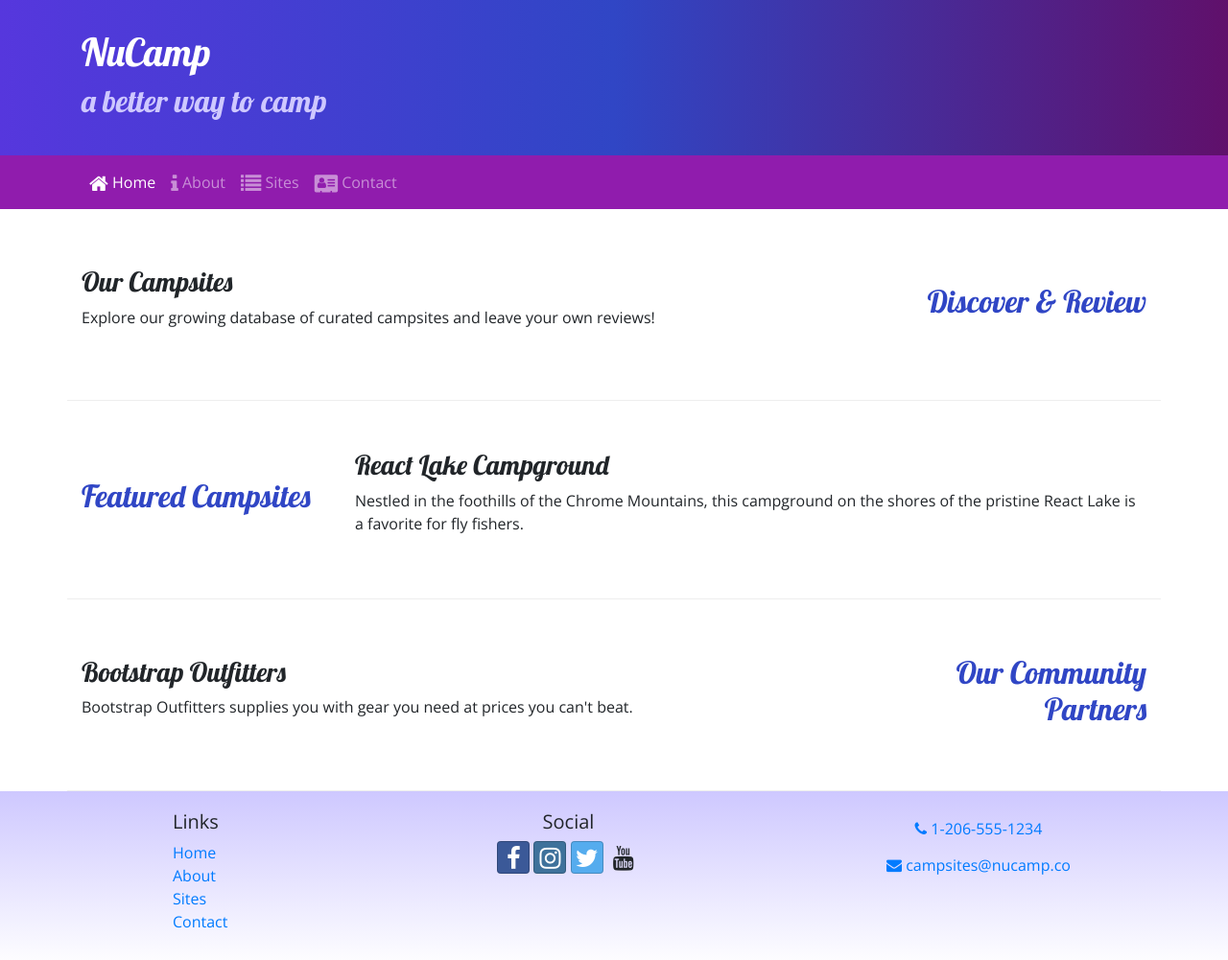
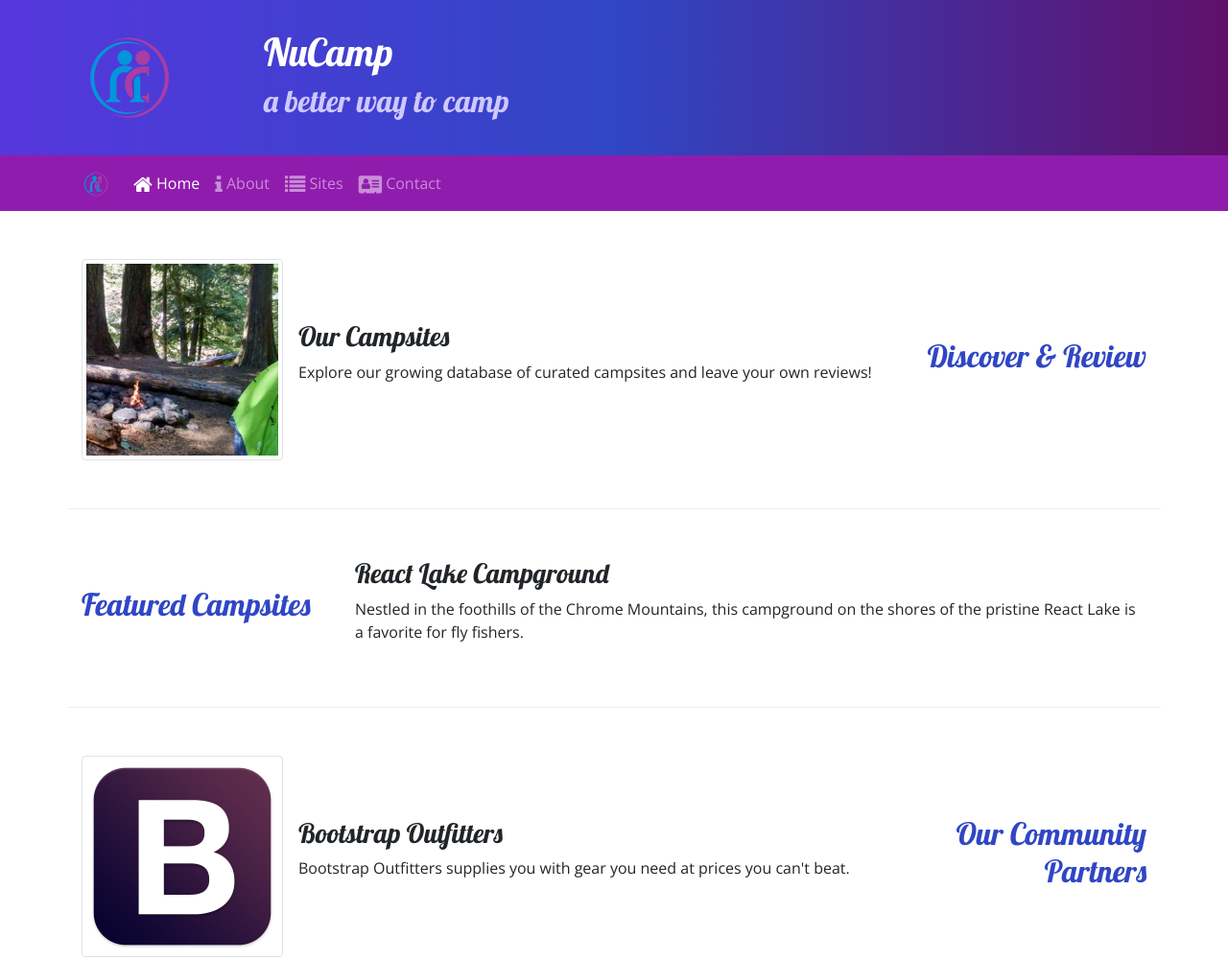
Before and after one commit to ialbertmartinez/nucampsite, a website: page index.html in a window 1280 px wide. Shown: the top 1001 px of the page at 96% size. Drawn offline with nearby package versions, Linux system fonts and the light colour scheme.

Commit message:
Images and Media

```diff
--- a/index.html
+++ b/index.html
@@ -23,6 +23,9 @@
 		<header class="jumbotron jumbotron-fluid">
 			<div class="container">
 				<div class="row">
+					<div class="col-4 col-sm-3 col-md-2 align-self-center">
+						<img src="img/logo.png" alt="" class="img-fluid">
+					</div>
 					<div class="col">
 						<h1>NuCamp</h1>
 						<h2>a better way to camp</h2>
@@ -33,8 +36,8 @@
 
 		<nav class="navbar navbar-expand-sm navbar-dark sticky-top">
 			<div class="container">
-
-				<button class="navbar-toggler ml-auto" type="button" data-toggle="collapse" data-target="#nucampNavbar">
+				<a class="navbar-brand" href="index.html"><img src="img/logo.png" alt="" height="30" width="30"></a>
+				<button class="navbar-toggler" type="button" data-toggle="collapse" data-target="#nucampNavbar">
 					<span class="navbar-toggler-icon"></span>
 				</button>
 
@@ -77,17 +80,24 @@
 		</nav>
 
 		<!-- Main Content -->
+		<!-- row 1 -->
 		<div class="container">
 			<div class="row row-content align-items-center">
 				<div class="col-sm-4 order-sm-last col-md-3">
 					<h2 class="text-sm-right">Discover & Review</h2>
 				</div>
 				<div class="col">
-					<h3>Our Campsites</h3>
-					<p class="d-none d-sm-block">Explore our growing database of curated campsites and leave your own reviews!</p>
+					<div class="media">
+						<img class="d-flex mr-3 img-thumbnail" src="img/breadcrumb-trail-thumb.jpg" alt="Breadcrumb Trail Thumbnail">
+						<div class="media-body align-self-center">
+							<h3>Our Campsites</h3>
+							<p class="d-none d-sm-block">Explore our growing database of curated campsites and leave your own reviews!</p>
+						</div>
+					</div>
 				</div>
 			</div>
 
+			<!-- row 2 -->
 			<div class="row row-content align-items-center">
 				<div class="col-sm-4 col-md-3">
 					<h2>Featured Campsites</h2>
@@ -98,13 +108,19 @@
 				</div>
 			</div>
 
+			<!-- row 3 -->
 			<div class="row row-content align-items-center">
 				<div class="col-sm-4 order-sm-last col-md-3">
 					<h2 class="text-sm-right">Our Community Partners</h2>
 				</div>
 				<div class="col">
-					<h3>Bootstrap Outfitters</h3>
-					<p class="d-none d-sm-block">Bootstrap Outfitters supplies you with gear you need at prices you can't beat.</p>
+					<div class="media">
+						<img class="d-flex mr-3 img-thumbnail" src="img/bootstrap-thumb.png" alt="Bootstrap Outfitters">
+						<div class="media-body align-self-center">
+							<h3>Bootstrap Outfitters</h3>
+							<p class="d-none d-sm-block">Bootstrap Outfitters supplies you with gear you need at prices you can't beat.</p>
+						</div>
+					</div>
 				</div>
 			</div>
 		</div>
```
Also changed, not shown: aboutus.html (+5 -1 lines), contactus.html (+5 -1 lines), img/bootstrap-thumb.png (added), img/breadcrumb-trail-thumb.jpg (added), img/breadcrumb-trail.jpg (added), img/chrome-river-thumb.jpg (added), img/chrome-river.jpg (added), img/logo.png (added), img/react-lake-thumb.jpg (added), img/react-lake.jpg (added).
